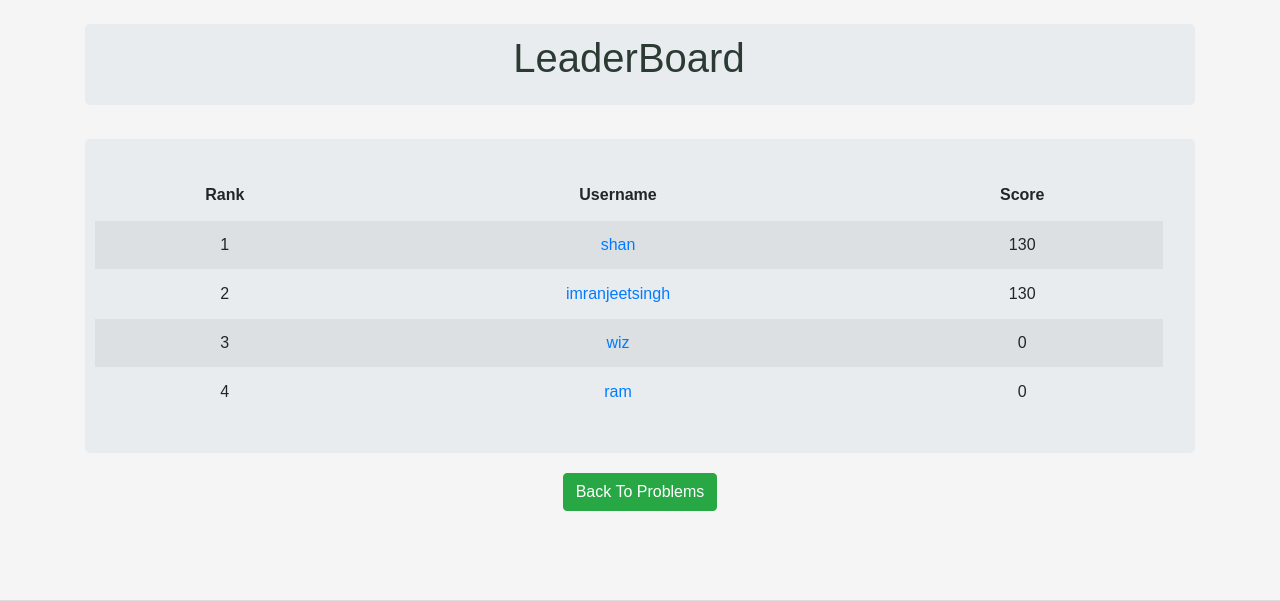
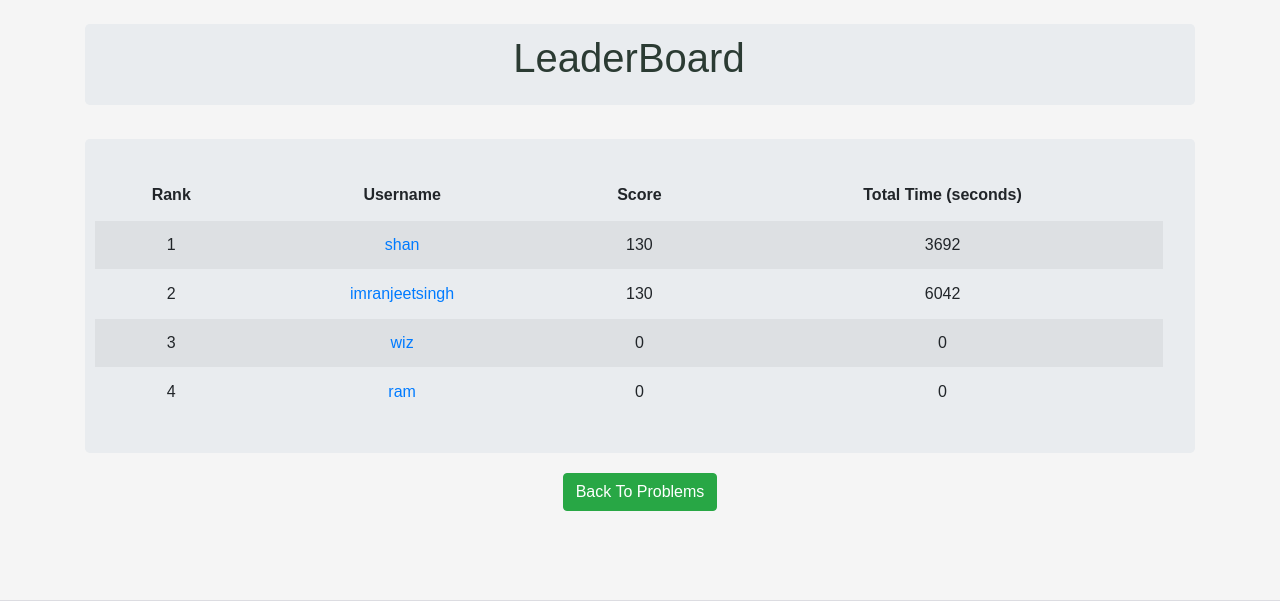
Before and after one commit to shan18/Online-Judge, a Django app: page /leaderboard/ in a window 1280 px wide. Shown: the part 56-657 px from the top of the page. Run offline with Django 3.2, Linux system fonts and the light colour scheme; data comes from the database, SQL or seed files in the repository; both versions use the stored data as it was after the commit; parts of the project's set-up code (start-up, migrations or seed data) failed here and were passed over; some libraries are stand-ins or nearby versions.

Commit message:
now shows total time submission

```diff
--- a/accounts/templates/accounts/leaderboard.html
+++ b/accounts/templates/accounts/leaderboard.html
@@ -23,6 +23,7 @@
 						<th class="text-center">Rank</th>
 						<th class="text-center">Username</th>
 						<th class="text-center">Score</th>
+						<th class="text-center">Total Time (seconds)</th>
 					</tr>
 				</thead>
 				<tbody>
@@ -33,6 +34,7 @@
 							<a href="{% url 'profile' object.username %}">{{ object.username }}</a>
 						</td>
 						<td class="text-center">{{ object.score }}</td>
+						<td class="text-center">{{ object.total_time }}</td>
 					</tr>
 					{% else %}
 					<tr>
@@ -41,6 +43,7 @@
 							<a href="{% url 'profile' object.username %}">{{ object.username }}</a>
 						</td>
 						<td class="text-center">{{ object.score }}</td>
+						<td class="text-center">{{ object.total_time }}</td>
 					</tr>
 					{% endif %} {% endfor %}
 				</tbody>
```
Also changed, not shown: accounts/migrations/0004_auto_20180425_1256.py (added), accounts/migrations/0005_auto_20180425_1322.py (added), accounts/migrations/0006_auto_20180425_1349.py (added), accounts/migrations/0007_auto_20180425_1356.py (added), accounts/migrations/0008_auto_20180425_1401.py (added), db.sqlite3.
